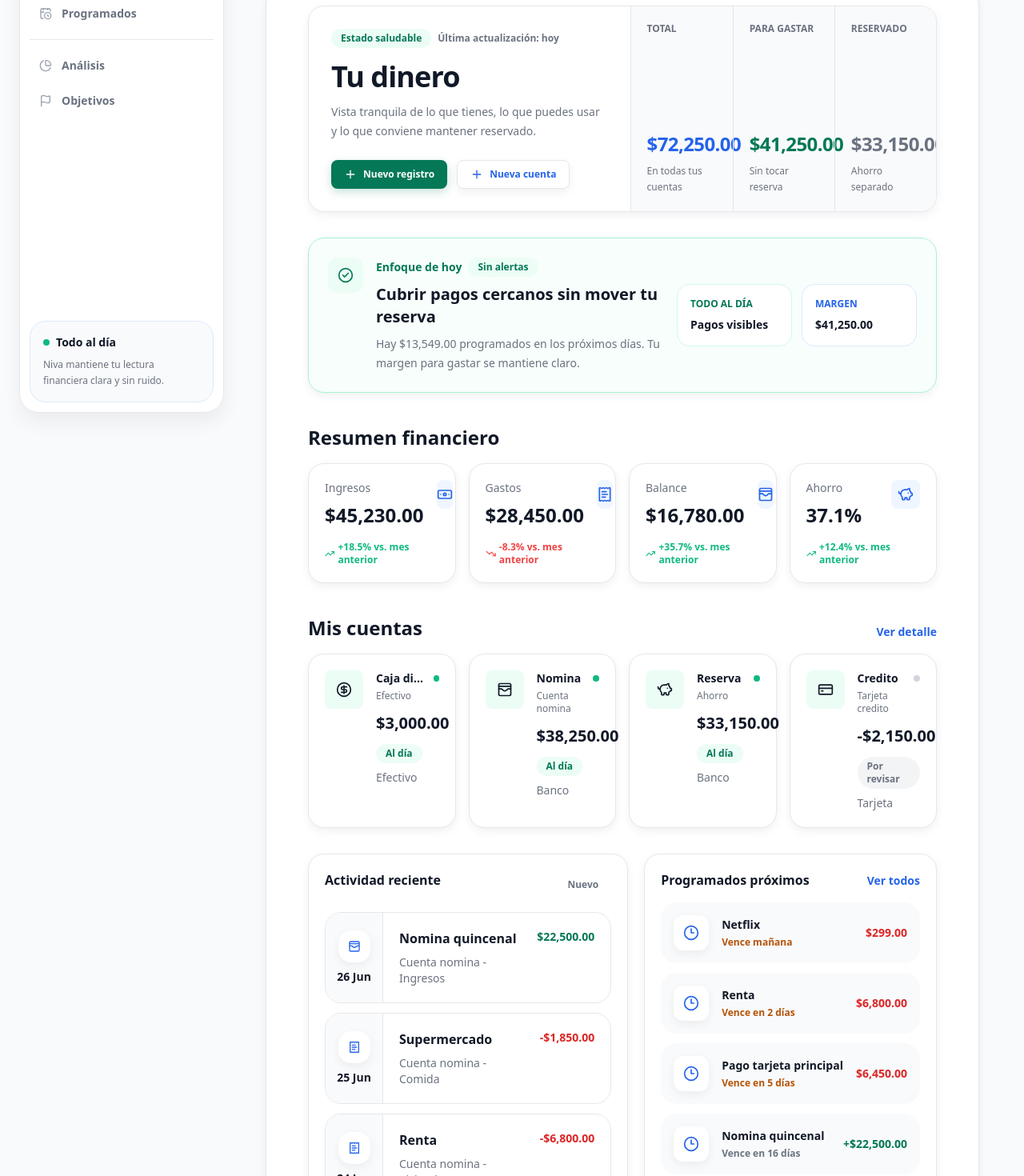
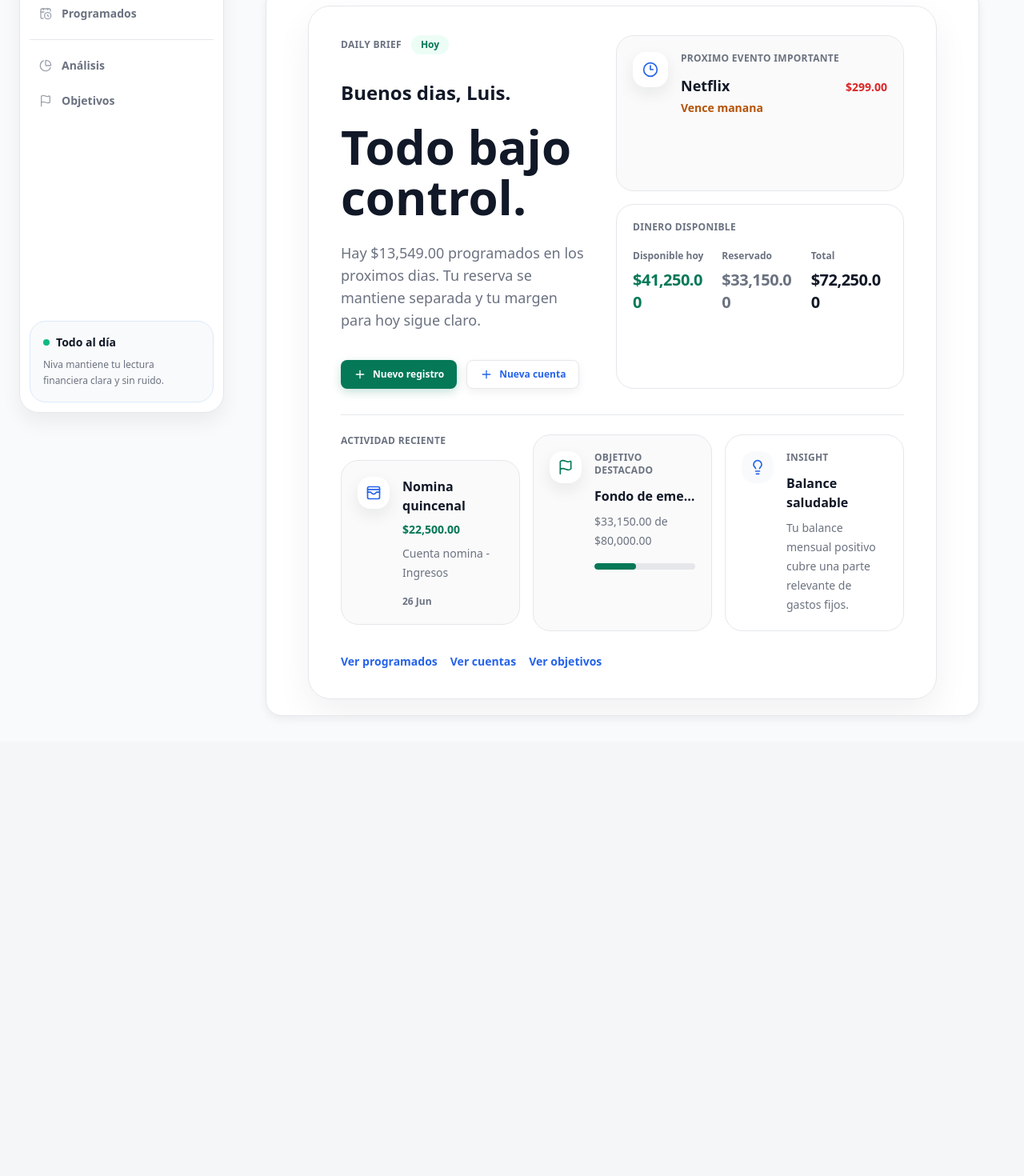
Before and after one commit to eduvierromo18/niva-app, a Next.js app: page /dashboard in a window 1280 px wide. Shown: the part 260-1730 px from the top of the page at 80% size. After the commit the page ends 1187 px from the top, so only its background shows below. Built offline with nearby package versions, Linux system fonts and the light colour scheme.

Commit message:
feat(home): introduce Daily Brief experience

```diff
--- a/src/components/screens/dashboard-screen.tsx
+++ b/src/components/screens/dashboard-screen.tsx
@@ -2,52 +2,25 @@
 
 import { useState } from "react";
 import Link from "next/link";
-import {
-  CheckCircle2,
-  Clock3,
-  Lightbulb,
-  Plus,
-  ReceiptText,
-  Sparkles,
-  WalletCards,
-} from "lucide-react";
+import { Clock3, Flag, Lightbulb, Plus, ReceiptText, WalletCards } from "lucide-react";
 import { AccountDialog, type AccountFormValue } from "@/components/finance/account-dialog";
 import { MovementDialog, type MovementFormValue } from "@/components/finance/movement-dialog";
-import { accounts as initialAccounts, goals, metrics, movements as initialMovements, scheduledTransactions } from "@/lib/finance-data";
+import { accounts as initialAccounts, goals, movements as initialMovements, scheduledTransactions } from "@/lib/finance-data";
 import { cn, formatCurrency } from "@/lib/utils";
-import {
-  AuroraAccountCard,
-  AuroraBadge,
-  AuroraButton,
-  AuroraCard,
-  AuroraGoalCard,
-  AuroraInsightCard,
-  AuroraSection,
-  AuroraStatCard,
-  AuroraTimelineCard,
-} from "@/components/aurora";
+import { AuroraBadge, AuroraButton } from "@/components/aurora";
 
 const today = new Date("2026-06-29T00:00:00");
-const compactCardClass = "min-h-[148px] rounded-[20px]";
 
 function daysUntil(date: string) {
   const due = new Date(`${date}T00:00:00`);
   return Math.ceil((due.getTime() - today.getTime()) / 86400000);
 }
 
-function formatMetricValue(metric: (typeof metrics)[number]) {
-  return metric.percent ? `${metric.value.toFixed(1)}%` : formatCurrency(metric.value);
-}
-
-function formatDelta(delta: number) {
-  return `${delta > 0 ? "+" : ""}${delta.toFixed(1)}% vs. mes anterior`;
-}
-
 function formatDueLabel(days: number) {
-  if (days < 0) return `Vencido hace ${Math.abs(days)} días`;
+  if (days < 0) return `Vencido hace ${Math.abs(days)} dias`;
   if (days === 0) return "Vence hoy";
-  if (days === 1) return "Vence mañana";
-  return `Vence en ${days} días`;
+  if (days === 1) return "Vence manana";
+  return `Vence en ${days} dias`;
 }
 
 function amountToneForMovement(type: string) {
@@ -84,6 +57,11 @@ export function DashboardScreen() {
   const upcomingExpenses = upcomingScheduled
     .filter((item) => item.type !== "income")
     .reduce((sum, item) => sum + item.amount, 0);
+  const nextScheduled = upcomingScheduled[0];
+  const nextScheduledDays = nextScheduled ? daysUntil(nextScheduled.nextDueDate) : null;
+  const recentMovement = movements[0];
+  const featuredGoal = goals[0];
+  const featuredGoalProgress = Math.round((featuredGoal.current / featuredGoal.target) * 100);
 
   function addAccount(account: AccountFormValue) {
     setAccounts((current) => [
@@ -106,21 +84,29 @@ export function DashboardScreen() {
   }
 
   return (
-    <div className="space-y-8">
-      <AuroraCard className="overflow-hidden rounded-[20px] p-0">
-        <div className="grid min-w-0 gap-0 lg:grid-cols-[1.05fr_1fr]">
-          <div className="flex min-h-[250px] min-w-0 flex-col justify-between p-6 sm:p-7">
-            <div>
-              <div className="flex flex-wrap items-center gap-2">
-                <AuroraBadge tone="success">Estado saludable</AuroraBadge>
-                <span className="text-xs font-semibold text-[#6B7280]">Última actualización: hoy</span>
-              </div>
-              <h1 className="mt-4 text-3xl font-bold tracking-tight text-[#111827] sm:text-4xl">Tu dinero</h1>
-              <p className="mt-3 max-w-xl break-words text-sm leading-6 text-[#6B7280]">
-                Vista tranquila de lo que tienes, lo que puedes usar y lo que conviene mantener reservado.
+    <div className="space-y-6">
+      <section
+        className="box-border rounded-[28px] border border-[#E5E7EB] bg-white px-5 py-7 shadow-[0_18px_45px_rgba(15,23,42,0.06)] sm:w-full sm:px-8 sm:py-9 xl:px-10"
+        style={{ width: "min(100%, calc(100vw - 3.75rem))" }}
+      >
+        <div className="flex flex-col gap-8 xl:grid xl:grid-cols-[minmax(0,1.05fr)_minmax(360px,0.95fr)] xl:gap-10">
+          <div className="min-w-0">
+            <div className="flex flex-wrap items-center gap-3">
+              <p className="text-xs font-bold uppercase tracking-wide text-[#6B7280]">Daily Brief</p>
+              <AuroraBadge tone="success">Hoy</AuroraBadge>
+            </div>
+
+            <div className="mt-8 max-w-3xl">
+              <p className="text-xl font-semibold text-[#111827] sm:text-2xl">Buenos dias, Luis.</p>
+              <h1 className="mt-5 max-w-[14ch] text-4xl font-semibold leading-[1.05] text-[#111827] sm:max-w-none sm:text-5xl lg:text-6xl">
+                Todo bajo control.
+              </h1>
+              <p className="mt-6 max-w-[28ch] break-words text-base leading-7 text-[#6B7280] sm:max-w-2xl sm:text-lg">
+                Hay {formatCurrency(upcomingExpenses)} programados en los proximos dias. Tu reserva se mantiene separada y tu margen para hoy sigue claro.
               </p>
             </div>
-            <div className="mt-6 flex flex-wrap gap-3">
+
+            <div className="mt-9 flex flex-wrap gap-3">
               <AuroraButton type="button" size="sm" icon={<Plus className="h-4 w-4" />} onClick={() => openMovement("Gasto")}>
                 Nuevo registro
               </AuroraButton>
@@ -130,177 +116,117 @@ export function DashboardScreen() {
             </div>
           </div>
 
-          <div className="grid min-w-0 border-t border-[#E5E7EB] bg-[#F9FAFB] sm:grid-cols-3 lg:border-l lg:border-t-0">
-            {[
-              { label: "Total", value: formatCurrency(netWorth), detail: "En todas tus cuentas", tone: "text-[#2563EB]" },
-              { label: "Para gastar", value: formatCurrency(spendableToday), detail: "Sin tocar reserva", tone: "text-[#047857]" },
-              { label: "Reservado", value: formatCurrency(reservedBalance), detail: "Ahorro separado", tone: "text-[#6B7280]" },
-            ].map((item, index) => (
-              <div key={item.label} className={cn("flex min-h-[126px] flex-col justify-between p-5", index > 0 && "border-t border-[#E5E7EB] sm:border-l sm:border-t-0")}>
-                <p className="text-xs font-bold uppercase text-[#6B7280]">{item.label}</p>
-                <div>
-                  <p className={cn("whitespace-nowrap text-[22px] font-bold tracking-tight sm:text-2xl", item.tone)}>{item.value}</p>
-                  <p className="mt-2 text-xs font-medium leading-5 text-[#6B7280]">{item.detail}</p>
+          <div className="grid min-w-0 gap-4">
+            {nextScheduled ? (
+              <div className="rounded-[22px] border border-[#E5E7EB] bg-[#FAFAFA] p-5">
+                <div className="flex items-start gap-4">
+                  <div className="flex h-11 w-11 shrink-0 items-center justify-center rounded-2xl bg-white text-[#2563EB] shadow-[0_8px_20px_rgba(15,23,42,0.08)]">
+                    <Clock3 className="h-5 w-5" />
+                  </div>
+                  <div className="min-w-0 flex-1">
+                    <p className="text-xs font-bold uppercase tracking-wide text-[#6B7280]">Proximo evento importante</p>
+                    <div className="mt-3 grid min-w-0 gap-2 sm:flex sm:items-baseline sm:justify-between sm:gap-3">
+                      <h2 className="min-w-0 text-lg font-semibold text-[#111827]">{nextScheduled.name}</h2>
+                      <p className={cn("text-sm font-bold", scheduledAmountTone(nextScheduled.type))}>
+                        {nextScheduled.type === "income" ? "+" : ""}
+                        {formatCurrency(nextScheduled.amount)}
+                      </p>
+                    </div>
+                    <p className={cn("mt-1 text-sm font-semibold", nextScheduledDays !== null && nextScheduledDays <= 5 ? "text-[#B45309]" : "text-[#6B7280]")}>
+                      {nextScheduledDays !== null ? formatDueLabel(nextScheduledDays) : "Sin fecha"}
+                    </p>
+                  </div>
                 </div>
               </div>
-            ))}
-          </div>
-        </div>
-      </AuroraCard>
+            ) : null}
 
-      <AuroraCard className="rounded-[20px] border-[#A7F3D0] bg-[#F7FEFB] p-5 sm:p-6">
-        <div className="grid gap-5 lg:grid-cols-[1fr_auto] lg:items-center">
-          <div className="flex gap-4">
-            <div className="flex h-11 w-11 shrink-0 items-center justify-center rounded-xl bg-[#ECFDF5] text-[#047857]">
-              <CheckCircle2 className="h-5 w-5" />
-            </div>
-            <div>
-              <div className="flex flex-wrap items-center gap-2">
-                <p className="text-sm font-bold text-[#047857]">Enfoque de hoy</p>
-                <AuroraBadge tone="success">Sin alertas</AuroraBadge>
+            <div className="rounded-[22px] border border-[#E5E7EB] bg-white p-5">
+              <p className="text-xs font-bold uppercase tracking-wide text-[#6B7280]">Dinero disponible</p>
+              <div className="mt-5 grid gap-4 sm:grid-cols-3">
+                {[
+                  { label: "Disponible hoy", value: formatCurrency(spendableToday), tone: "text-[#047857]" },
+                  { label: "Reservado", value: formatCurrency(reservedBalance), tone: "text-[#6B7280]" },
+                  { label: "Total", value: formatCurrency(netWorth), tone: "text-[#111827]" },
+                ].map((item) => (
+                  <div key={item.label} className="min-w-0">
+                    <p className="text-xs font-semibold text-[#6B7280]">{item.label}</p>
+                    <p className={cn("mt-2 break-words text-xl font-semibold tracking-tight", item.tone)}>{item.value}</p>
+                  </div>
+                ))}
               </div>
-              <h2 className="mt-2 text-xl font-bold text-[#111827]">Cubrir pagos cercanos sin mover tu reserva</h2>
-              <p className="mt-2 max-w-3xl text-sm leading-6 text-[#6B7280]">
-                Hay {formatCurrency(upcomingExpenses)} programados en los próximos días. Tu margen para gastar se mantiene claro.
-              </p>
-            </div>
-          </div>
-          <div className="grid grid-cols-2 gap-3 lg:w-[300px]">
-            <div className="rounded-[16px] border border-[#D1FAE5] bg-white p-4">
-              <p className="text-xs font-bold uppercase text-[#047857]">Todo al día</p>
-              <p className="mt-2 text-sm font-semibold text-[#111827]">Pagos visibles</p>
-            </div>
-            <div className="rounded-[16px] border border-[#DBEAFE] bg-white p-4">
-              <p className="text-xs font-bold uppercase text-[#2563EB]">Margen</p>
-              <p className="mt-2 text-sm font-semibold text-[#111827]">{formatCurrency(spendableToday)}</p>
             </div>
           </div>
         </div>
-      </AuroraCard>
 
-      <AuroraSection title="Resumen financiero" className="space-y-4">
-        <div className="grid gap-4 md:grid-cols-2 xl:grid-cols-4">
-          {metrics.map((metric) => (
-            <AuroraStatCard
-              key={metric.label}
-              label={metric.label}
-              value={formatMetricValue(metric)}
-              delta={formatDelta(metric.delta)}
-              trend={metric.trend}
-              icon={<metric.icon className="h-5 w-5" />}
-              className={compactCardClass}
-            />
-          ))}
-        </div>
-      </AuroraSection>
-
-      <AuroraSection
-        title="Mis cuentas"
-        action={<Link href="/accounts" className="text-sm font-bold text-[#2563EB]">Ver detalle</Link>}
-        className="space-y-4"
-      >
-        <div className="grid gap-4 md:grid-cols-2 xl:grid-cols-4">
-          {accounts.map((account) => (
-            <AuroraAccountCard
-              key={account.id ?? account.name}
-              institution={account.alias ?? account.type}
-              account={account.name}
-              balance={formatCurrency(account.balance)}
-              meta={account.type}
-              icon={<account.icon className="h-5 w-5" />}
-              status={account.balance >= 0 ? "active" : "muted"}
-              statusLabel={account.balance >= 0 ? "Al día" : "Por revisar"}
-              statusTone={account.balance >= 0 ? "success" : "neutral"}
-              className={compactCardClass}
-            />
-          ))}
-        </div>
-      </AuroraSection>
-
-      <section className="grid gap-5 xl:grid-cols-[1.05fr_0.95fr]">
-        <AuroraCard
-          title="Actividad reciente"
-          action={<AuroraButton type="button" size="sm" variant="ghost" onClick={() => openMovement("Gasto")}>Nuevo</AuroraButton>}
-          className="rounded-[20px]"
-        >
-          <div className="space-y-3">
-            {movements.slice(0, 5).map((movement, index) => (
-              <AuroraTimelineCard
-                key={`${movement.date}-${movement.description}-${index}`}
-                date={movement.date}
-                title={movement.description}
-                description={`${movement.account} - ${movement.category}`}
-                amount={formatCurrency(movement.amount)}
-                amountTone={amountToneForMovement(movement.type)}
-                icon={movement.type === "Ingreso" ? <WalletCards className="h-4 w-4" /> : <ReceiptText className="h-4 w-4" />}
-                className="shadow-none"
-              />
-            ))}
-          </div>
-        </AuroraCard>
-
-        <AuroraCard
-          title="Programados próximos"
-          action={<Link href="/programados" className="text-sm font-bold text-[#2563EB]">Ver todos</Link>}
-          className="rounded-[20px]"
-        >
-          <div className="space-y-3">
-            {upcomingScheduled.map((item) => {
-              const days = daysUntil(item.nextDueDate);
-              const isIncome = item.type === "income";
-              return (
-                <div key={item.id} className="flex items-center gap-4 rounded-[20px] bg-[#F9FAFB] p-4">
-                  <div className="flex h-11 w-11 shrink-0 items-center justify-center rounded-xl bg-white text-[#2563EB] shadow-[0_4px_12px_rgba(0,0,0,0.06)]">
-                    <Clock3 className="h-5 w-5" />
+        <div className="mt-8 grid gap-4 border-t border-[#E5E7EB] pt-6 lg:grid-cols-3">
+          {recentMovement ? (
+            <div className="min-w-0">
+              <p className="text-xs font-bold uppercase tracking-wide text-[#6B7280]">Actividad reciente</p>
+              <div className="mt-4 rounded-[22px] border border-[#E5E7EB] bg-[#FAFAFA] p-5">
+                <div className="flex items-start gap-4">
+                  <div className="flex h-10 w-10 shrink-0 items-center justify-center rounded-2xl bg-white text-[#2563EB] shadow-[0_8px_20px_rgba(15,23,42,0.08)]">
+                    {recentMovement.type === "Ingreso" ? <WalletCards className="h-5 w-5" /> : <ReceiptText className="h-5 w-5" />}
                   </div>
                   <div className="min-w-0 flex-1">
-                    <p className="truncate text-sm font-bold text-[#111827]">{item.name}</p>
-                    <p className={cn("mt-1 text-xs font-semibold", days <= 5 ? "text-[#B45309]" : "text-[#6B7280]")}>{formatDueLabel(days)}</p>
+                    <h3 className="text-base font-semibold text-[#111827]">{recentMovement.description}</h3>
+                    <p
+                      className={cn(
+                        "mt-2 text-sm font-bold",
+                        amountToneForMovement(recentMovement.type) === "positive" && "text-[#047857]",
+                        amountToneForMovement(recentMovement.type) === "negative" && "text-[#DC2626]",
+                        amountToneForMovement(recentMovement.type) === "neutral" && "text-[#111827]",
+                      )}
+                    >
+                      {formatCurrency(recentMovement.amount)}
+                    </p>
+                    <p className="mt-2 text-sm leading-6 text-[#6B7280]">{recentMovement.account} - {recentMovement.category}</p>
+                    <p className="mt-4 text-xs font-bold text-[#6B7280]">{recentMovement.date}</p>
                   </div>
-                  <p className={cn("shrink-0 text-sm font-bold", scheduledAmountTone(item.type))}>
-                    {isIncome ? "+" : ""}
-                    {formatCurrency(item.amount)}
-                  </p>
                 </div>
-              );
-            })}
+              </div>
+            </div>
+          ) : null}
+
+          <div className="min-w-0 rounded-[22px] border border-[#E5E7EB] bg-[#FAFAFA] p-5">
+            <div className="flex items-start gap-4">
+              <div className="flex h-10 w-10 shrink-0 items-center justify-center rounded-2xl bg-white text-[#047857] shadow-[0_8px_20px_rgba(15,23,42,0.08)]">
+                <Flag className="h-5 w-5" />
+              </div>
+              <div className="min-w-0 flex-1">
+                <p className="text-xs font-bold uppercase tracking-wide text-[#6B7280]">Objetivo destacado</p>
+                <h3 className="mt-3 truncate text-base font-semibold text-[#111827]">{featuredGoal.name}</h3>
+                <p className="mt-2 text-sm leading-6 text-[#6B7280]">
+                  {formatCurrency(featuredGoal.current)} de {formatCurrency(featuredGoal.target)}
+                </p>
+                <div className="mt-4 h-2 overflow-hidden rounded-full bg-[#E5E7EB]">
+                  <div className="h-full rounded-full bg-[#047857]" style={{ width: `${featuredGoalProgress}%` }} />
+                </div>
+              </div>
+            </div>
           </div>
-        </AuroraCard>
+
+          <div className="min-w-0 rounded-[22px] border border-[#E5E7EB] bg-white p-5">
+            <div className="flex items-start gap-4">
+              <div className="flex h-10 w-10 shrink-0 items-center justify-center rounded-2xl bg-[#F9FAFB] text-[#2563EB]">
+                <Lightbulb className="h-5 w-5" />
+              </div>
+              <div className="min-w-0">
+                <p className="text-xs font-bold uppercase tracking-wide text-[#6B7280]">Insight</p>
+                <h3 className="mt-3 text-base font-semibold text-[#111827]">Balance saludable</h3>
+                <p className="mt-2 text-sm leading-6 text-[#6B7280]">
+                  Tu balance mensual positivo cubre una parte relevante de gastos fijos.
+                </p>
+              </div>
+            </div>
+          </div>
+        </div>
+
+        <div className="mt-7 flex flex-wrap gap-4 text-sm font-semibold">
+          <Link href="/programados" className="text-[#2563EB] transition hover:text-[#1D4ED8]">Ver programados</Link>
+          <Link href="/accounts" className="text-[#2563EB] transition hover:text-[#1D4ED8]">Ver cuentas</Link>
+          <Link href="/goals" className="text-[#2563EB] transition hover:text-[#1D4ED8]">Ver objetivos</Link>
+        </div>
       </section>
-
-      <AuroraSection title="Objetivos" className="space-y-4">
-        <div className="grid gap-4 md:grid-cols-3">
-          {goals.slice(0, 3).map((goal) => (
-            <AuroraGoalCard
-              key={goal.name}
-              title={goal.name}
-              current={formatCurrency(goal.current)}
-              target={formatCurrency(goal.target)}
-              progress={Math.round((goal.current / goal.target) * 100)}
-              className="rounded-[20px]"
-            />
-          ))}
-        </div>
-      </AuroraSection>
-
-      <AuroraSection title="Insights" className="space-y-4">
-        <div className="grid gap-4 lg:grid-cols-2">
-          <AuroraInsightCard
-            icon={<Sparkles className="h-5 w-5" />}
-            tone="warning"
-            title="Restaurantes subieron"
-            description="Gastaste 18% más que el mes pasado en comida fuera de casa."
-            className="rounded-[20px]"
-          />
-          <AuroraInsightCard
-            icon={<Lightbulb className="h-5 w-5" />}
-            tone="success"
-            title="Balance saludable"
-            description="Tu balance mensual positivo cubre una parte relevante de gastos fijos."
-            className="rounded-[20px]"
-          />
-        </div>
-      </AuroraSection>
 
       <AccountDialog open={accountDialogOpen} onClose={() => setAccountDialogOpen(false)} onSave={addAccount} />
       <MovementDialog open={movementDialogOpen} defaultType={movementType} accounts={accounts} onClose={() => setMovementDialogOpen(false)} onSave={addMovement} />
```
